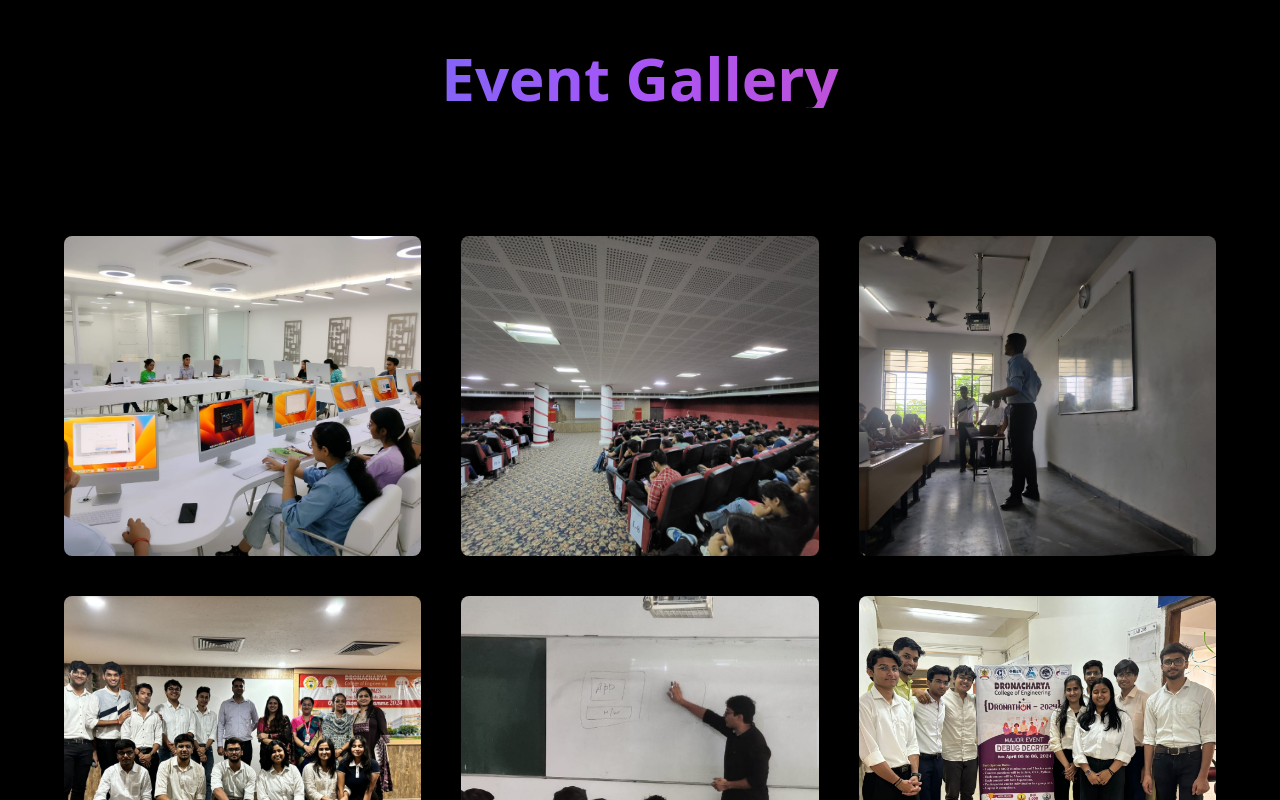
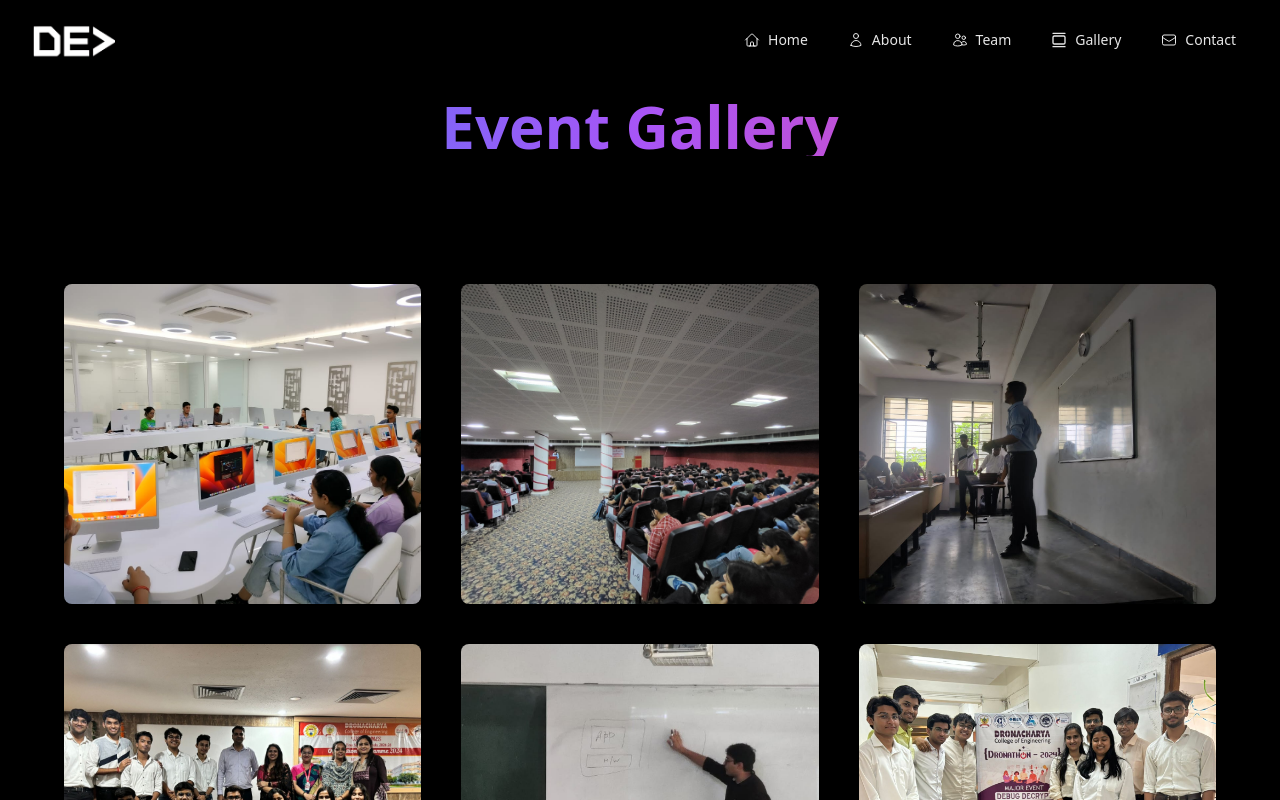
Before and after one commit to radhika-khatter/Deviators, a Next.js app: page /gallery in a window 1280 px wide. Shown: the top 800 px of the page. Built offline with nearby package versions, Linux system fonts and the light colour scheme.

Commit message:
feat: fixed navbar for all pages

```diff
--- a/src/app/gallery/[eventSlug]/page.tsx
+++ b/src/app/gallery/[eventSlug]/page.tsx
@@ -23,7 +23,7 @@ export default async function Page({ params }: PageProps) {
   }
 
   return (
-    <div className="min-h-screen bg-black px-4 py-12 text-white sm:px-6 lg:px-8">
+    <div className="min-h-screen bg-black px-4 py-12 pt-20 text-white sm:px-6 lg:px-8 lg:pt-24">
       <div className="mx-auto max-w-7xl">
         <Link
           href="/gallery"
--- a/src/app/gallery/page.tsx
+++ b/src/app/gallery/page.tsx
@@ -14,7 +14,7 @@ export default function GalleryPage() {
     });
   }
   return (
-    <section className="bg-black px-4 py-12 text-white sm:px-6 lg:px-8">
+    <section className="bg-black px-4 py-12 pt-20 text-white sm:px-6 lg:px-8 lg:pt-24">
       <div className="mx-auto max-w-7xl">
         <h1 className="mb-8 bg-gradient-to-r from-blue-500 via-purple-500 to-pink-500 bg-clip-text text-center text-4xl font-bold text-transparent sm:text-5xl lg:text-6xl">
           Event Gallery
--- a/src/app/layout.tsx
+++ b/src/app/layout.tsx
@@ -4,8 +4,8 @@ import Footer from "@/components/Footer";
 
 import { Analytics } from "@vercel/analytics/react";
 import { SpeedInsights } from "@vercel/speed-insights/next";
-import Navbar from "@/components/ui/floating-navbar";
 import { metaDataBase } from "@/data/metaData";
+import Navbar from "@/components/Navbar";
 
 export const metadata: Metadata = {
   ...metaDataBase,
--- a/src/app/team/page.tsx
+++ b/src/app/team/page.tsx
@@ -6,7 +6,7 @@ import { Twitter } from "lucide-react";
 
 export default function TeamSection() {
   return (
-    <section id="team" className="bg-[#1E1144] py-16">
+    <section id="team" className="bg-[#1E1144] py-16 pt-20 lg:pt-24">
       <div className="mx-auto max-w-7xl px-4 sm:px-6 lg:px-8">
         <div className="mb-12 text-center">
           <h2 className="bg-gradient-to-r from-blue-400 to-purple-500 bg-clip-text text-3xl font-bold text-transparent md:text-4xl">
--- a/src/app/we-are-hiring/page.tsx
+++ b/src/app/we-are-hiring/page.tsx
@@ -83,7 +83,7 @@ export default function Page() {
   });
 
   return (
-    <div className="min-h-screen bg-gradient-to-br from-[#0F0F1A] via-[#1A1A2E] to-[#2A1A3A] text-white">
+    <div className="min-h-screen bg-gradient-to-br from-[#0F0F1A] via-[#1A1A2E] to-[#2A1A3A] pt-20 text-white lg:pt-24">
       <div className="container mx-auto px-4 py-16">
         <div className="mb-16 text-center">
           <h1 className="mb-6 bg-gradient-to-r from-blue-400 to-purple-500 bg-clip-text text-5xl font-bold text-transparent">
--- a/src/components/HomePage/HeroSection.tsx
+++ b/src/components/HomePage/HeroSection.tsx
@@ -30,7 +30,7 @@ export default function HeroSection() {
   return (
     <section
       id="home"
-      className="relative flex min-h-screen items-center overflow-hidden bg-black text-white"
+      className="relative flex min-h-screen items-center overflow-hidden bg-black pt-10 text-white"
     >
       <div className="absolute inset-0 flex items-center justify-center">
         <motion.div
--- /dev/null
+++ b/src/components/Navbar.tsx
@@ -0,0 +1,103 @@
+"use client";
+
+import { useState, useEffect } from "react";
+import Image from "next/image";
+import Link from "next/link";
+import { Menu, X } from "lucide-react";
+import deviatorsLogoMin from "@/assets/logo/min-bg.png";
+import navItems from "@/data/navItems";
+
+export default function Navigation() {
+  const [isMenuOpen, setIsMenuOpen] = useState(false);
+  const [isScrolled, setIsScrolled] = useState(false);
+
+  useEffect(() => {
+    const handleScroll = () => {
+      setIsScrolled(window.scrollY > 10);
+    };
+
+    window.addEventListener("scroll", handleScroll);
+    return () => window.removeEventListener("scroll", handleScroll);
+  }, []);
+
+  return (
+    <nav
+      className={`fixed left-0 right-0 top-0 z-50 transition-all duration-300 ease-in-out ${isScrolled || isMenuOpen ? "bg-[#1a0b2e]/95 shadow-lg backdrop-blur-sm" : "bg-transparent"}`}
+    >
+      <div className="mx-auto max-w-7xl px-4 sm:px-6 lg:px-8">
+        <div className="flex h-16 items-center justify-between md:h-20">
+          <div className="flex items-center">
+            <Link
+              href="/"
+              className="flex-shrink-0 transition-transform duration-300 ease-in-out hover:scale-105"
+            >
+              <Image
+                src={deviatorsLogoMin}
+                alt="Deviators Logo"
+                className="h-8 w-auto md:h-10"
+              />
+            </Link>
+          </div>
+          <div className="hidden md:block">
+            <div className="flex items-baseline space-x-1 lg:space-x-4">
+              {navItems.map((item) => (
+                <Link
+                  key={item.name}
+                  href={item.link}
+                  className={`rounded-md px-3 py-2 text-sm font-medium transition-all duration-300 ease-in-out ${
+                    isScrolled
+                      ? "text-white hover:bg-white/10"
+                      : "text-white/90 hover:bg-[#1a0b2e]/10 hover:text-white"
+                  } flex items-center space-x-2 hover:scale-105`}
+                >
+                  <item.icon className="h-4 w-4" />
+                  <span>{item.name}</span>
+                </Link>
+              ))}
+            </div>
+          </div>
+          <div className="md:hidden">
+            <button
+              onClick={() => setIsMenuOpen(!isMenuOpen)}
+              className={`inline-flex items-center justify-center rounded-md p-2 transition-colors duration-300 ease-in-out ${
+                isScrolled || isMenuOpen
+                  ? "text-white hover:bg-white/10"
+                  : "text-white/90 hover:bg-[#1a0b2e]/10 hover:text-white"
+              } focus:outline-none focus:ring-2 focus:ring-inset focus:ring-white`}
+            >
+              <span className="sr-only">Open main menu</span>
+              {isMenuOpen ? (
+                <X className="block h-6 w-6" aria-hidden="true" />
+              ) : (
+                <Menu className="block h-6 w-6" aria-hidden="true" />
+              )}
+            </button>
+          </div>
+        </div>
+      </div>
+
+      {/* Mobile menu */}
+      <div
+        className={`transition-all duration-300 ease-in-out md:hidden ${
+          isMenuOpen
+            ? "max-h-screen bg-[#1a0b2e] opacity-100"
+            : "max-h-0 opacity-0"
+        } overflow-hidden`}
+      >
+        <div className="space-y-2 px-4 pb-3 pt-2">
+          {navItems.map((item) => (
+            <Link
+              key={item.name}
+              href={item.link}
+              className="flex items-center space-x-3 rounded-md px-3 py-3 text-base font-medium text-white transition duration-150 ease-in-out hover:bg-white/10"
+              onClick={() => setIsMenuOpen(false)}
+            >
+              <item.icon className="h-5 w-5" />
+              <span>{item.name}</span>
+            </Link>
+          ))}
+        </div>
+      </div>
+    </nav>
+  );
+}
```
Also changed, not shown: src/assets/logo/min-bg.png (added).
